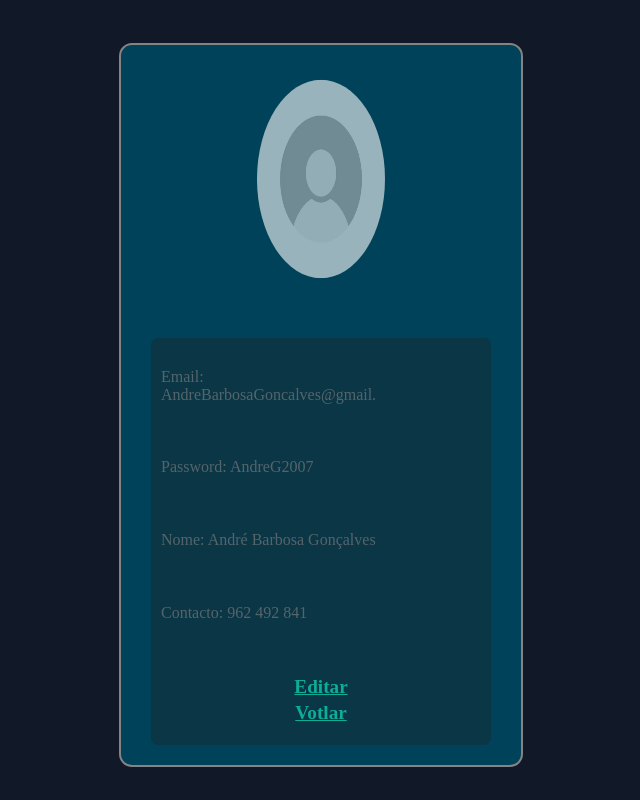
After one commit to goncalomag/Projeto_JFA, a PHP site: page /Perfil/PerfilUser.html in a window 1280 px wide. The commit adds this page. Shown: the whole page, without its empty margins (319-959 px from the left). Run offline with PHP 8.4, Linux system fonts and the light colour scheme.

Commit message:
Página de Perfil | Mudar Títulos das páginas de registos | Conexão com a base de dados | Passagem dos registos da base de dados para a página registo | Testes usando PHP para a listagem (ir buscar as informções à base de dados e fazer as divs com imagens e informões

```diff
--- /dev/null
+++ b/Perfil/PerfilUser.css
@@ -0,0 +1,83 @@
+*{
+    margin: 0;
+    padding: 0;
+
+}
+
+body{
+    background-color: #111827;
+    display: flex;
+    width: 100%;
+    height: 100vh;
+    justify-content: center;
+    align-items: center;
+    max-height: 100vh;
+    overflow-y: hidden;
+    overflow-x: hidden;
+}
+
+.DadosPerfil{
+    display: flex;
+    font-weight: normal;
+    opacity: 60%;
+    max-width: 220px;
+}
+
+.CaixaPerfil{
+    background-color: #004259;
+    flex-direction: column;
+    width: 400px;
+    height: 90vh;
+    display: flex;
+    justify-content: flex-end;
+    align-items: center;
+    color: rgb(133, 131, 131);
+    gap: 20px;
+    border-radius: 13px;
+    margin-top: 10px;
+    border:2px solid rgb(133, 131, 131);
+}
+
+.TextoCaixa{
+    margin-bottom: 20px;
+    margin-top: 15px;
+    display: flex;
+    flex-direction: column;
+    justify-content: space-around;
+    align-items: flex-start;
+    gap: 15px;
+    width: 320px;
+    height:450px;
+    border-radius: 7px;
+    background-color: #0b3646;
+    padding: 10px;
+}
+
+a
+{
+    color:#0ead98;
+    font-size: larger;
+    font-weight: bold;
+    padding: 0;
+}
+
+.link{
+    display: flex;
+    flex-direction: column;
+    justify-self: flex-end;
+    align-items: center;
+    width: 100%;
+    height: 10%;
+    gap: 4px;
+}
+
+img
+{
+    margin-top: 10px;
+    width: 40%;
+    height: 40%;
+    padding: 0;
+    border-radius: 100%;
+    opacity: 60%;
+    scale: .8;
+}
--- /dev/null
+++ b/Perfil/PerfilUser.html
@@ -0,0 +1,24 @@
+<!DOCTYPE html>
+<html lang="en">
+<head>
+    <meta charset="UTF-8">
+    <meta name="viewport" content="width=device-width, initial-scale=1.0">
+    <link rel="stylesheet" href="/JFA/Perfil/PerfilUser.css">
+    <title>Document</title>
+</head>
+<body>
+    <div class="CaixaPerfil">
+        <img src="/JFA/Página LoginRegistro/imagens/login.png">
+        <div class="TextoCaixa">
+            <output class="DadosPerfil">Email: AndreBarbosaGoncalves@gmail.</output>
+            <output type="password"class="DadosPerfil">Password: AndreG2007</output>
+            <output class="DadosPerfil">Nome: André Barbosa Gonçalves</output>
+            <output class="DadosPerfil">Contacto: 962 492 841</output>
+            <div class="link">
+                <a href="#">Editar</a>
+                <a href="/JFA/index.html">Votlar</a>
+            </div>
+        </div>
+    </div>
+</body>
+</html>
--- a/Página LoginRegistro/Login_Erro.html
+++ b/Página LoginRegistro/Login_Erro.html
@@ -3,8 +3,9 @@
 <head>
     <meta charset="UTF-8">
     <link rel="stylesheet" href="./registo_sucesso.css">
+    <link rel="shortcut icon" href="https://www.jfa.pt/wp-content/themes/tema-jfa/img/favicon.ico" type="image/x-icon">
     <meta name="viewport" content="width=device-width, initial-scale=1.0">
-    <title>Document</title>
+    <title>Login Falhado</title>
 </head>
 <body>
 
--- a/Página LoginRegistro/Login_Sucesso.html
+++ b/Página LoginRegistro/Login_Sucesso.html
@@ -3,8 +3,9 @@
 <head>
     <meta charset="UTF-8">
     <link rel="stylesheet" href="./registo_sucesso.css">
+    <link rel="shortcut icon" href="https://www.jfa.pt/wp-content/themes/tema-jfa/img/favicon.ico" type="image/x-icon">
     <meta name="viewport" content="width=device-width, initial-scale=1.0">
-    <title>Document</title>
+    <title>Login Sucesso</title>
 </head>
 <body>
 
--- a/Página LoginRegistro/registo_erro.html
+++ b/Página LoginRegistro/registo_erro.html
@@ -3,8 +3,9 @@
 <head>
     <meta charset="UTF-8">
     <link rel="stylesheet" href="./registo_sucesso.css">
+    <link rel="shortcut icon" href="https://www.jfa.pt/wp-content/themes/tema-jfa/img/favicon.ico" type="image/x-icon">
     <meta name="viewport" content="width=device-width, initial-scale=1.0">
-    <title>Document</title>
+    <title>Registo Falhado</title>
 </head>
 <body>
 
--- a/Página LoginRegistro/registo_sucesso.html
+++ b/Página LoginRegistro/registo_sucesso.html
@@ -3,8 +3,9 @@
 <head>
     <meta charset="UTF-8">
     <link rel="stylesheet" href="./registo_sucesso.css">
+    <link rel="shortcut icon" href="https://www.jfa.pt/wp-content/themes/tema-jfa/img/favicon.ico" type="image/x-icon">
     <meta name="viewport" content="width=device-width, initial-scale=1.0">
-    <title>Document</title>
+    <title>Registo Sucesso</title>
 </head>
 <body>
 
--- a/Página LoginRegistro/style.css
+++ b/Página LoginRegistro/style.css
@@ -207,7 +207,7 @@ button:hover{ /* ------------------------ Bõtoes de Login, Criar Conta e Mostra
     transform: scale(1.05);
 }
 
-#input:focus {/* ------------------------ Input's quando estão em focus(quando está selecionado) -----------------*/
+.input:focus {/* ------------------------ Input's quando estão em focus(quando está selecionado) -----------------*/
     border: 1px solid #8A391E;
     border-radius: 10px;
     transition: .4s;
--- a/index.html
+++ b/index.html
@@ -79,12 +79,8 @@
         <div class="texto">
             <br>
             <h2 style="text-decoration: overline solid 1px;">SOBRE A EMPRESA</h2>
-<<<<<<< HEAD
             <a href="./Admin/Admin.html">ADMIN</a>
-            <a href="/JFA/Página LoginRegistro/registo_sucesso.html">Registo</a>
-=======
-            <a href="/Admin/Admin.html">ADMIN</a>
->>>>>>> 88b634eea74334e20138b0a0f95a219dd5607425
+            <a href="/JFA/Perfil/PerfilUser.html">Perfil</a>
             <p>Criada em <b>1979</b>, a Têxteis J.F. Almeida, S.A. é uma empresa de referência no setor têxtil para o lar.<br> A cadeia produtiva da empresa inicia-se na preparação das fibras e fiação, passando pelas fases intermédia de tecelagem, tinturaria e acabamentos, a que se seguem a confeção e a expedição.</p>
         </div>
     </center>
```
Also changed, not shown: Admin/Admin.html (+0 -25 lines), Página LoginRegistro/index.html (+7 -7 lines), teste_Listagem.php (added, +51 -0 lines), Página LoginRegistro/imagens/login.png (added).
